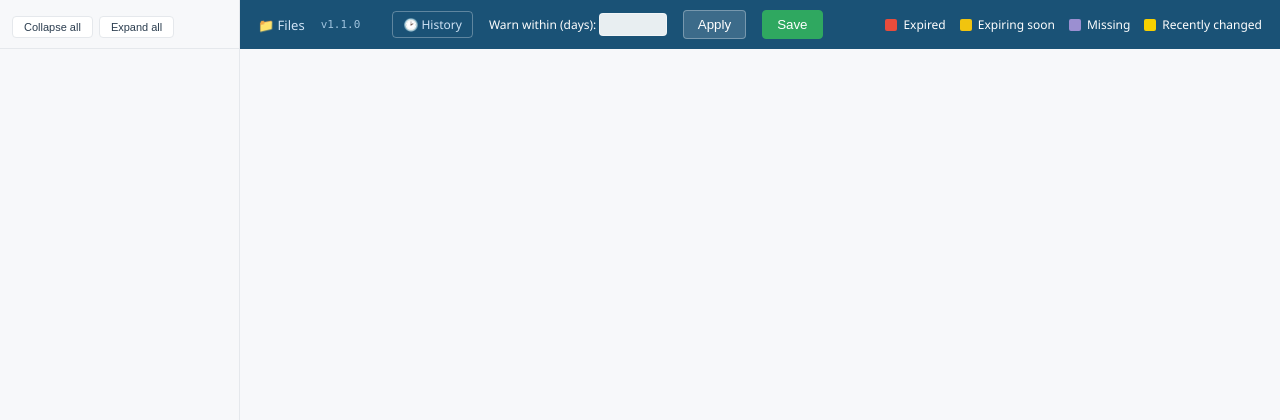
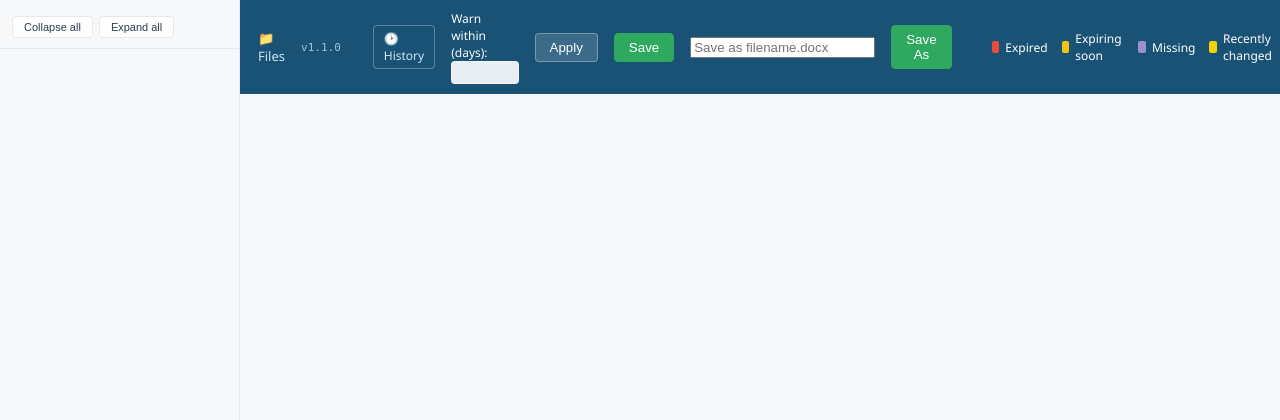
Before and after one commit to JayLight28/Project7_Q88, a Flask app: template templates/document.html in a window 1280 px wide. Shown: the top 420 px of the page. Run offline with Flask 3, Linux system fonts and the light colour scheme; the template is opened without the code that fills it, so the values that code supplies are empty; parts of the project's set-up code (start-up, migrations or seed data) failed here and were passed over.

Commit message:
Add Save As: copy current edits to a new filename, leave original untouched

```diff
--- a/app.py
+++ b/app.py
@@ -333,6 +333,8 @@ def open_file(filename):
         read_only=read_only,
         lock_holder_name=(holder or {}).get("name"),
         conflict=request.args.get("conflict") == "1",
+        saved_as=request.args.get("saved_as"),
+        save_as_error=request.args.get("save_as_error"),
     )
 
 
@@ -600,6 +602,37 @@ def save_file(filename):
     return redirect(url_for("open_file", filename=new_filename, warning_days=warning_days, saved=1))
 
 
+@app.route("/save_as/<path:filename>", methods=["POST"])
+def save_as(filename):
+    """Save the currently-edited (not-yet-saved) form content into a brand
+    new .docx file, leaving the original file on disk untouched."""
+    folder = get_current_folder()
+    lock_key = _key(folder, filename)
+    client_id = get_client_id()
+    warning_days = int(request.form.get("warning_days", DEFAULT_WARNING_DAYS))
+    if not locks.is_owner(lock_key, client_id):
+        return redirect(url_for("open_file", filename=filename, warning_days=warning_days, conflict=1))
+
+    new_name = os.path.basename((request.form.get("new_filename") or "").strip())
+    if not new_name:
+        return redirect(url_for("open_file", filename=filename, warning_days=warning_days, save_as_error="empty"))
+    if not new_name.lower().endswith(".docx"):
+        new_name += ".docx"
+
+    path = os.path.join(folder, filename)
+    new_path = os.path.join(folder, new_name)
+    if os.path.exists(new_path):
+        return redirect(url_for("open_file", filename=filename, warning_days=warning_days, save_as_error="exists"))
+
+    fresh_doc = docx.Document(path)
+    fresh_doc.save(new_path)
+    fresh_ext = parser.extract(fresh_doc)
+    if _apply_form_edits(fresh_ext, new_path, request.form, get_display_name()):
+        fresh_doc.save(new_path)
+
+    return redirect(url_for("open_file", filename=filename, warning_days=warning_days, saved_as=new_name))
+
+
 @app.route("/add_row/<path:filename>/<table_key>", methods=["POST"])
 def add_row(filename, table_key):
     folder = get_current_folder()
--- a/static/app.js
+++ b/static/app.js
@@ -130,6 +130,7 @@ function q88InitPage() {
     form.addEventListener("submit", function (e) {
       e.preventDefault();
       var submitter = e.submitter;
+      var isSaveAs = !!(submitter && submitter.hasAttribute("data-save-as"));
       var url = (submitter && submitter.getAttribute("formaction")) || form.action;
       var formData = new FormData(form);
       sessionStorage.setItem(scrollKey, window.scrollY);
@@ -146,11 +147,13 @@ function q88InitPage() {
           document.title = newDoc.title;
           dirty = false;
           q88InitPage();
-          var now = new Date();
-          var hh = String(now.getHours()).padStart(2, "0");
-          var mm = String(now.getMinutes()).padStart(2, "0");
-          var status = document.getElementById("save-status");
-          if (status) { status.textContent = "Saved at " + hh + ":" + mm; status.classList.remove("error"); }
+          if (!isSaveAs) {
+            var now = new Date();
+            var hh = String(now.getHours()).padStart(2, "0");
+            var mm = String(now.getMinutes()).padStart(2, "0");
+            var status = document.getElementById("save-status");
+            if (status) { status.textContent = "Saved at " + hh + ":" + mm; status.classList.remove("error"); }
+          }
         })
         .catch(function () {
           setSaveStatus("Save failed - retrying...", true);
--- a/templates/document.html
+++ b/templates/document.html
@@ -49,7 +49,13 @@
           <button type="button" id="apply-warning-days" {{ 'disabled' if read_only }}>Apply</button>
           <input type="hidden" name="warning_days" id="warning_days" value="{{ warning_days }}">
           {% if not read_only %}<button type="submit">Save</button>{% endif %}
-          <span class="save-status" id="save-status"></span>
+          {% if not read_only %}
+            <input type="text" name="new_filename" id="save-as-name" placeholder="Save as filename.docx" style="width:14em">
+            <button type="submit" data-save-as formaction="{{ url_for('save_as', filename=filename) }}">Save As</button>
+          {% endif %}
+          <span class="save-status{{ ' error' if save_as_error }}" id="save-status"
+                {% if saved_as %}data-saved-as="{{ saved_as }}"{% endif %}
+          >{% if saved_as %}Saved as {{ saved_as }}{% elif save_as_error == 'exists' %}A file with that name already exists{% elif save_as_error == 'empty' %}Enter a file name for Save As{% endif %}</span>
           <span class="legend">
             <span class="swatch state-EXPIRED"></span>Expired
             <span class="swatch state-WARNING"></span>Expiring soon
```
